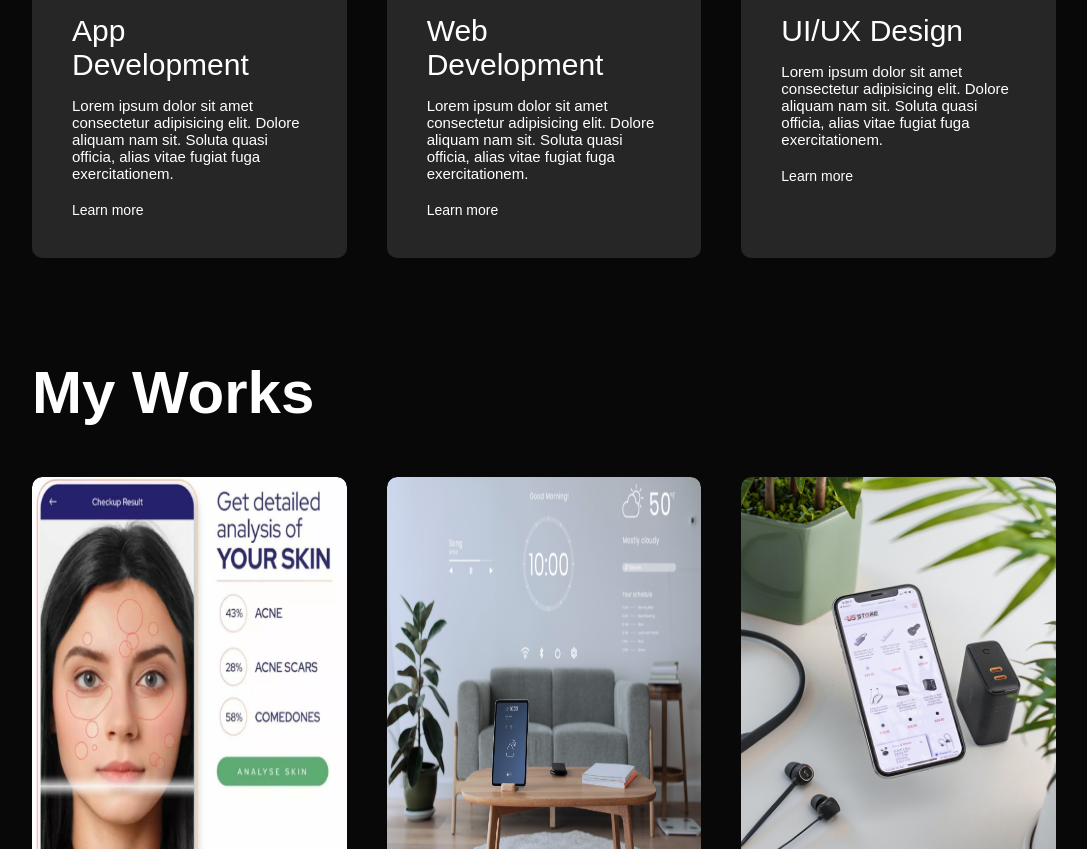
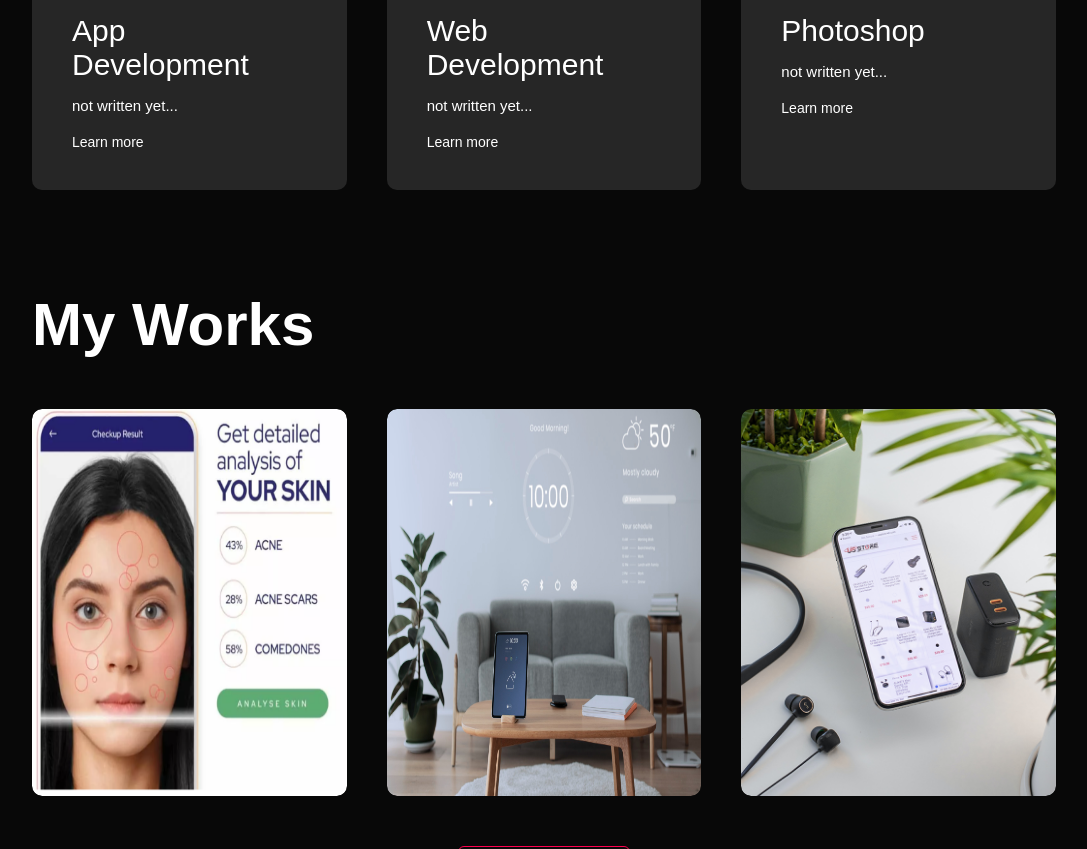
Before and after one commit to braveashu/Portfolio, a plain HTML site: page index.html in a window 1280 px wide. Shown: the part 1862-2711 px from the top of the page, without its empty margins (96-1183 px from the left). Drawn offline with Linux system fonts and the light colour scheme.

Commit message:
Some text changes

```diff
--- a/index.html
+++ b/index.html
@@ -25,8 +25,7 @@
                 <i class="fas fa-bars"></i>
             </nav>
             <div class="header-text">
-                <p>Web Developer</p>
-                <h1>Hi, I'm <span>Ashutosh</span><br>from India</h1>
+                <h1>Hi, Welcome to my <span>Portfolio</span></h1>
             </div>
         </div>
     </div>
@@ -71,24 +70,21 @@
                 <div>
                     <i class="fa-brands fa-android"></i>
                     <h2>App Development</h2>
-                    <p>Lorem ipsum dolor sit amet consectetur adipisicing elit. Dolore aliquam nam sit. Soluta quasi
-                        officia, alias vitae fugiat fuga exercitationem.</p>
+                    <p>not written yet...</p>
                     <a href="#">Learn more</a>
                 </div>
                 <div>
                     <i class="fa-solid fa-code"></i>
                     <h2>Web Development</h2>
-                    <p>Lorem ipsum dolor sit amet consectetur adipisicing elit. Dolore aliquam nam sit. Soluta quasi
-                        officia, alias vitae fugiat fuga exercitationem.</p>
+                    <p>not written yet...</p>
                     <a href="#">Learn more</a>
 
                 </div>
                 <div>
 
-                    <i class="fa-solid fa-crop-simple"></i>
-                    <h2>UI/UX Design</h2>
-                    <p>Lorem ipsum dolor sit amet consectetur adipisicing elit. Dolore aliquam nam sit. Soluta quasi
-                        officia, alias vitae fugiat fuga exercitationem.</p>
+                    <i class="fa fa-picture-o"></i>
+                    <h2>Photoshop</h2>
+                    <p>not written yet...</p>
                     <a href="#">Learn more</a>
                 </div>
             </div>
@@ -120,9 +116,9 @@
                 <div class="work">
                     <img src="images/work-3.png" alt="">
                     <div class="layer">
-                        <h2>Online Shopping App</h2>
-                        <p>Lorem ipsum dolor sit amet consectetur adipisicing elit. Repellat quam facere quibusdam
-                            deserunt dolore vero. Incidunt ea nihil sint. Velit.</p>
+                        <h2>Air Quality Monitoring system with Gas Detection</h2>
+                        <p>It's an Arduino project to track indoor air pollution levels.Also alert when LPG is leaking.
+                            Use sensors to measure air quality parameters and provide real-time feedback through a Android interface.</p>
                         <a href="#"><i class="fas fa-external-link-alt"></i></a>
                     </div>
                 </div>
```
